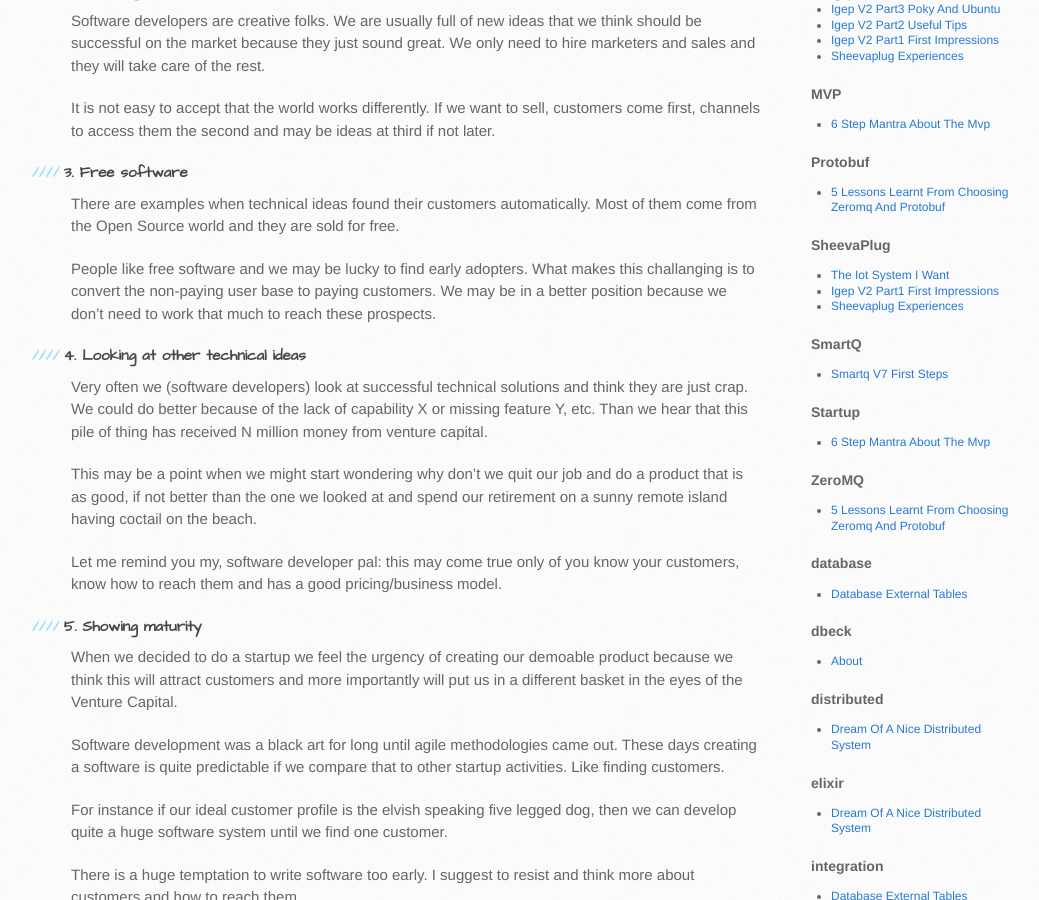
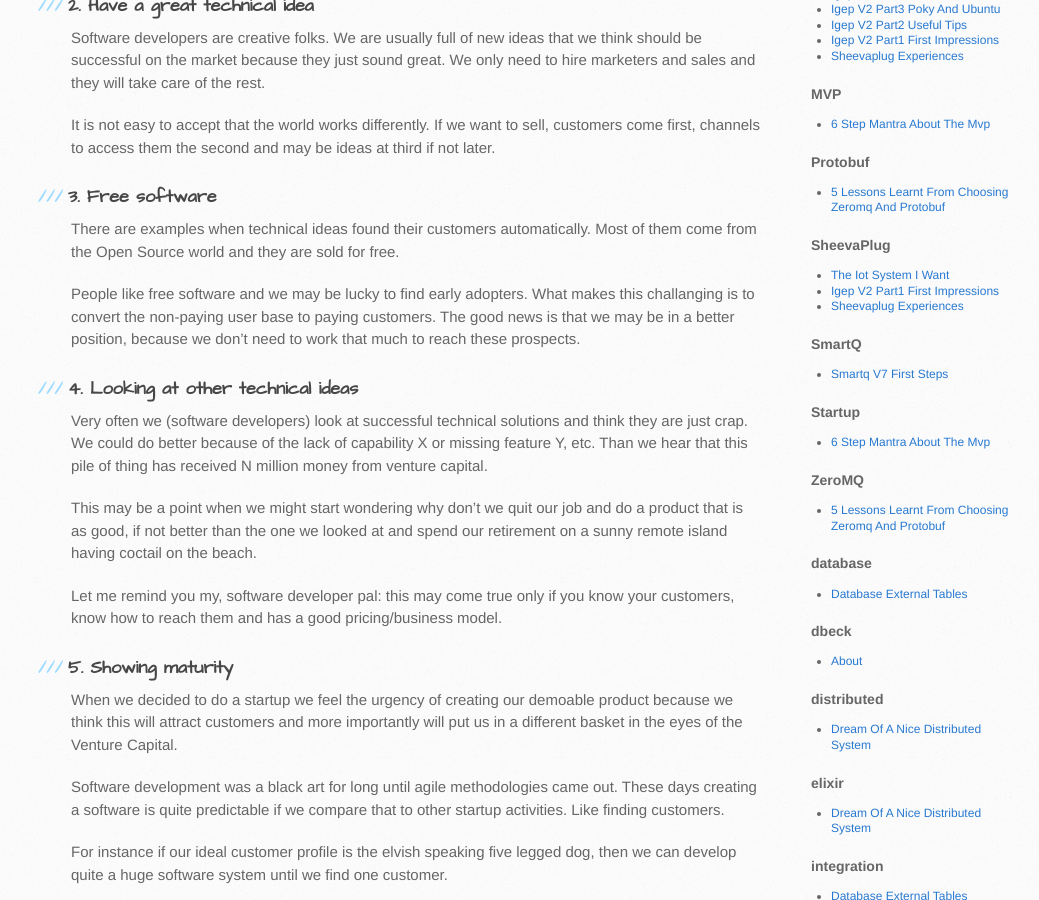
Before and after one commit to dbeck/dbeck.github.io, a Jekyll site: the page built from _posts/2015-09-23-6-step-mantra-about-the-MVP.markdown, in a window 1280 px wide and 900 px high, scrolled down 930 px. Shown: the whole window, without its empty margins (99-1138 px from the left). Built offline with Jekyll 4.4.1, drawn with Linux system fonts in a browser that asks for light colours; Markdown is read by kramdown in place of the engine named in the settings.

Commit message:
fixing typos

```diff
--- a/_posts/2015-09-23-6-step-mantra-about-the-MVP.markdown
+++ b/_posts/2015-09-23-6-step-mantra-about-the-MVP.markdown
@@ -20,7 +20,7 @@ In this ideal world we only need to figure how we can test our assumptions with
 
 If we don't know **who are our ideal customers** or **how to reach them** then we won't be able to test the business assumptions. Or if the **price is too high** then again we scare away customers without even talking to us.
 
-#### 1. MVP's role
+### 1. MVP's role
 
 If we listen, MVP may allow us to realize that we didn't know too much about our customers or the right price.
 
@@ -28,27 +28,27 @@ The other less lucky outcome of our MVP experiment is that we start tweaking the
 
 If we agree on the theory why would we want to develop an MVP without enough information?
 
-#### 2. Have a great technical idea
+### 2. Have a great technical idea
 
 Software developers are creative folks. We are usually full of new ideas that we think should be successful on the market because they just sound great. We only need to hire marketers and sales and they will take care of the rest.
 
 It is not easy to accept that the world works differently. If we want to sell, customers come first, channels to access them the second and may be ideas at third if not later.
 
-#### 3. Free software
+### 3. Free software
 
 There are examples when technical ideas found their customers automatically. Most of them come from the Open Source world and they are sold for free.
 
-People like free software and we may be lucky to find early adopters. What makes this challanging is to convert the non-paying user base to paying customers. We may be in a better position because we don't need to work that much to reach these prospects.
+People like free software and we may be lucky to find early adopters. What makes this challanging is to convert the non-paying user base to paying customers. The good news is that we may be in a better position, because we don't need to work that much to reach these prospects.
 
-#### 4. Looking at other technical ideas
+### 4. Looking at other technical ideas
 
 Very often we (software developers) look at successful technical solutions and think they are just crap. We could do better because of the lack of capability X or missing feature Y, etc. Than we hear that this pile of thing has received N million money from venture capital.
 
 This may be a point when we might start wondering why don't we quit our job and do a product that is as good, if not better than the one we looked at and spend our retirement on a sunny remote island having coctail on the beach.
 
-Let me remind you my, software developer pal: this may come true only of you know your customers, know how to reach them and has a good pricing/business model.
+Let me remind you my, software developer pal: this may come true only if you know your customers, know how to reach them and has a good pricing/business model.
 
-#### 5. Showing maturity
+### 5. Showing maturity
 
 When we decided to do a startup we feel the urgency of creating our demoable product because we think this will attract customers and more importantly will put us in a different basket in the eyes of the Venture Capital.
 
@@ -58,7 +58,7 @@ For instance if our ideal customer profile is the elvish speaking five legged do
 
 There is a huge temptation to write software too early. I suggest to resist and think more about customers and how to reach them.
 
-#### 6. Success defines MVP
+### 6. Success defines MVP
 
 Blaming game. When we are successful no one questions if our MVP is actually an MVP, although it may fail to be the Minimum of the potantial Viable Products. On the other hand, when customers don't come the first one to blame is usually the product.
 
```
